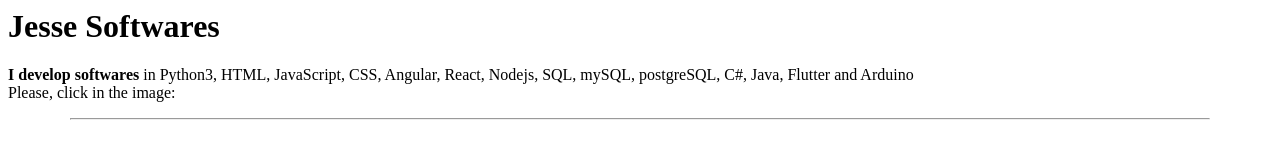
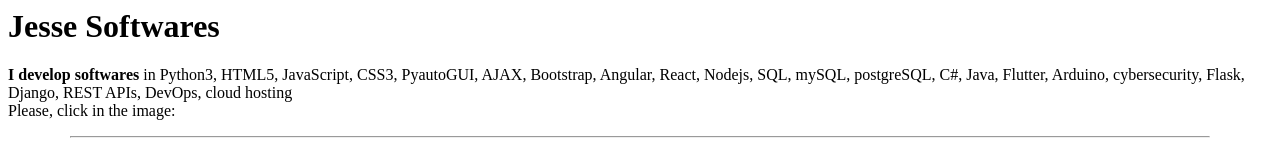
Before and after one commit to jessedeveloperinvestor/Multiple-Jesse-Projects, a website: page 0.html in a window 1280 px wide. Shown: the top 145 px of the page. Drawn offline with Linux system fonts and the light colour scheme.

Commit message:
Update 0.html

```diff
--- a/0.html
+++ b/0.html
@@ -7,7 +7,7 @@
 
 <h1>Jesse Softwares</h1>
 
-<p><b>I develop softwares</b> in Python3, HTML, JavaScript, CSS, Angular, React, Nodejs, SQL, mySQL, postgreSQL, C#, Java, Flutter and Arduino<br>Please, click in the image:<br>
+<p><b>I develop softwares</b> in Python3, HTML5, JavaScript, CSS3, PyautoGUI, AJAX, Bootstrap, Angular, React, Nodejs, SQL, mySQL, postgreSQL, C#, Java, Flutter, Arduino, cybersecurity, Flask, Django, REST APIs, DevOps, cloud hosting<br>Please, click in the image:<br>
 
 <hr width='90%'>
 
```
